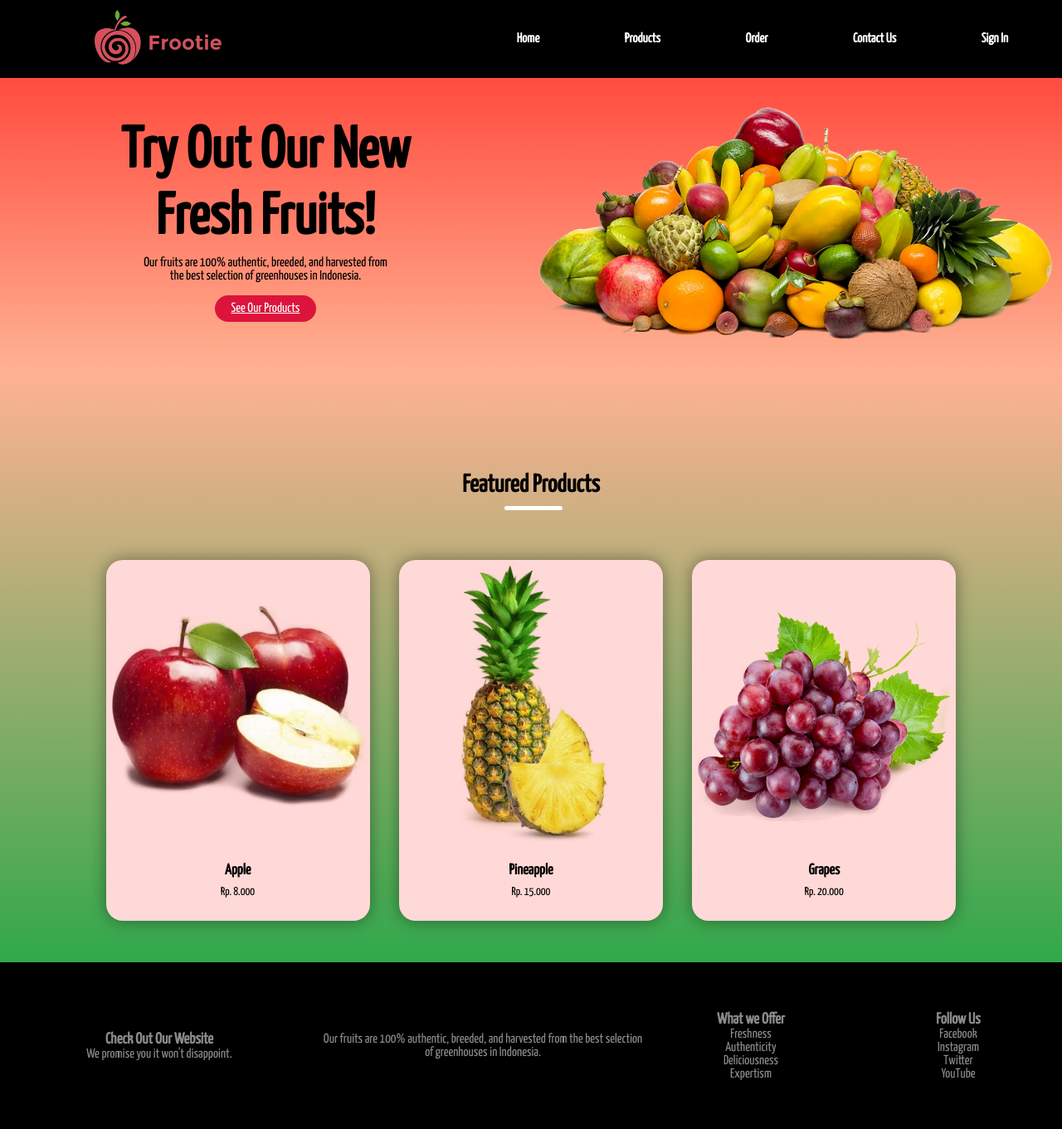
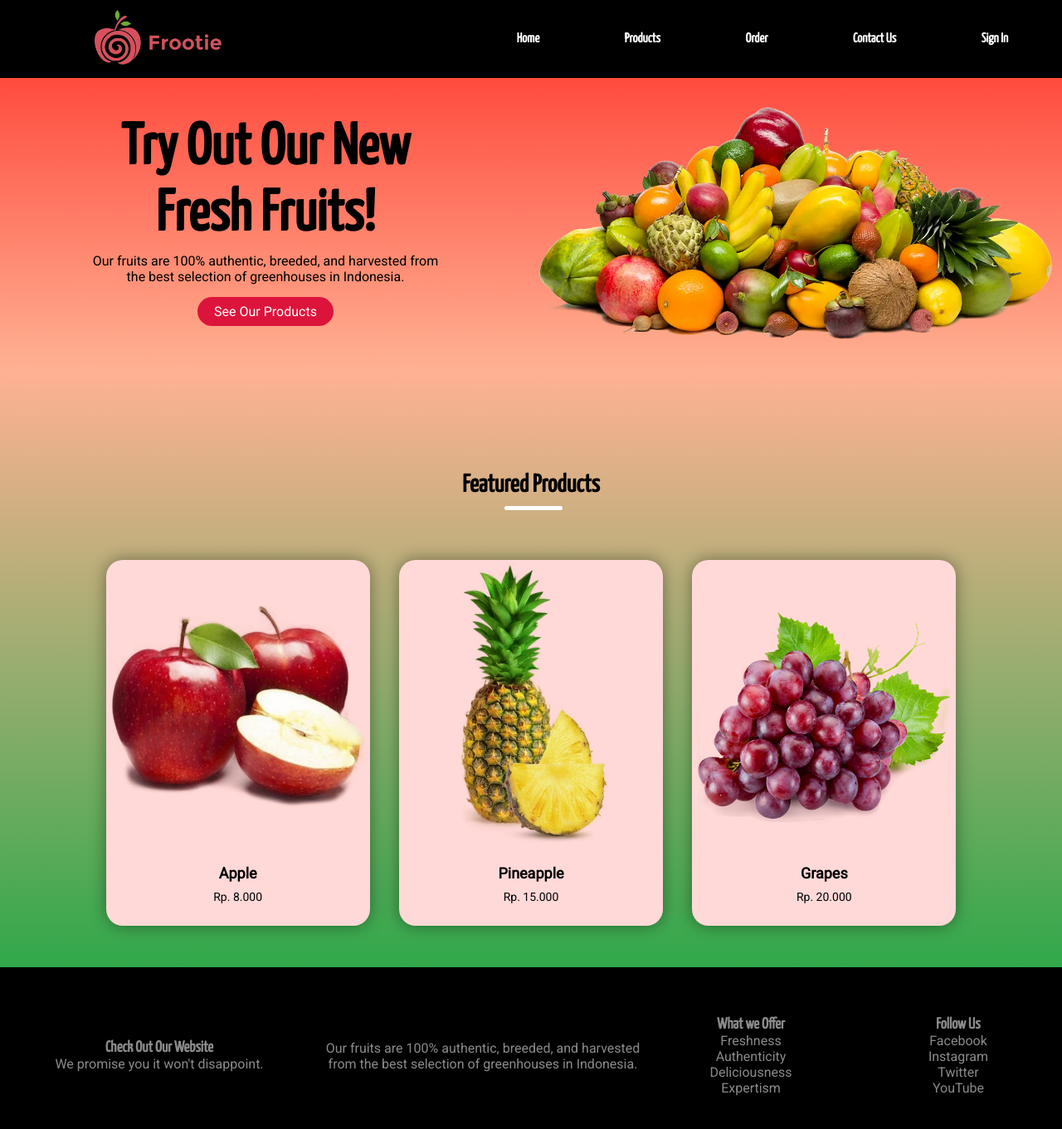
Before and after one commit to JuJu222/Frootie, a PHP site: page /Frootie/ in a window 1280 px wide. Shown: the whole page at 83% size. Before the commit the page ends 1302 px from the top, so only its background shows below. Run offline with PHP 8.4, Linux system fonts and the light colour scheme.

Commit message:
Changed font of some texts

```diff
--- a/css/home.css
+++ b/css/home.css
@@ -78,6 +78,7 @@ p {
     margin-top: 100px;
     float: left;
     width: 100%;
+    height: 350px;
     margin: auto;
     margin-bottom: 5.5%;
 }
--- a/css/template.css
+++ b/css/template.css
@@ -5,7 +5,7 @@
 }
 
 body {
-    font-family: 'Yanone Kaffeesatz', sans-serif;
+    font-family: 'Roboto', sans-serif;
     background: radial-gradient(#dc143d, #fa8072);
 }
 
@@ -62,7 +62,13 @@ body {
     display: none;
 }
 
+h1, h2, h3, nav {
+    font-family: 'Yanone Kaffeesatz', sans-serif;
+}
 
+a {
+    text-decoration: none;
+}
 
 /* media query */
 
@@ -75,7 +81,6 @@ body {
         width:100%;
         overflow: hidden;
         transition: max-height 0.5s;
-
     }
 
     .navigationbar nav ul li{
@@ -95,19 +100,12 @@ body {
 
     .navigationbar nav ul li a{
         color:#fff;
-
     }
 
     .menu-icon{
         display:block;
         cursor:pointer;
     }
-
-
-
-
-
-
 }
 
     @media only screen and (max-width:600px){
@@ -115,9 +113,7 @@ body {
             text-align:center;
         }
 
-        .column, .column2{
+        .column, .product-card{
             flex-basis: 100%;
         }
-
-
     }
--- a/product/product.php
+++ b/product/product.php
@@ -1,5 +1,4 @@
 <?php
-session_start();
 include "product_controller.php";
 ?>
 
@@ -28,7 +27,7 @@ include "product_controller.php";
                     <div class="column2">
                         <img src="../img/<?php echo $item['foto_produk']; ?>" alt="">
                         <h4><?php echo $item['nama_produk']; ?></h4>
-                        <p><?php echo number_format($item['harga_produk']); ?></p>
+                        <p>Rp. <?php echo number_format($item['harga_produk']); ?></p>
                     </div>
 
                 <?php } ?>
```
Also changed, not shown: img/Screenshot_2.png (deleted), img/banana.jpg (deleted), img/banana.png (added), img/grapes.jpg (deleted), img/lemon.jpg (deleted), img/lemon.png (added), img/menu.png, img/orange.jpg (deleted), img/orange.png (added), img/peach.jfif (deleted), img/peach.png (added), img/pineapple.jpg (deleted), img/watermelon.jpg (deleted), img/watermelon.png (added).
